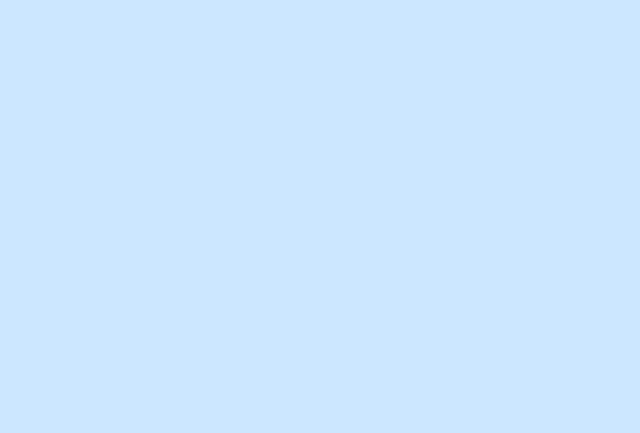
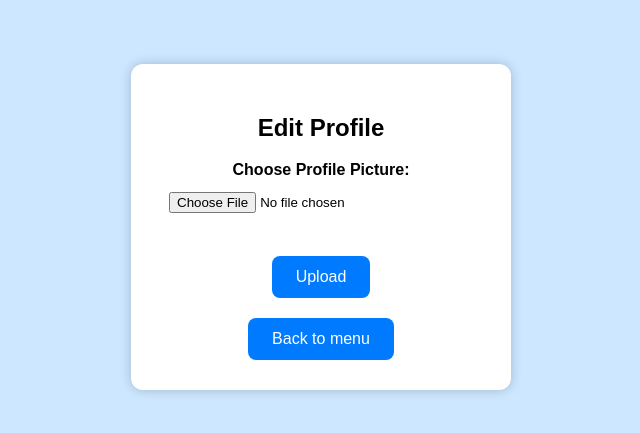
Before and after one commit to Yearsuck/hackUPC2025_frontend, a React (Create React App) app in the folder my-app/: page /EditProfile in a window 1280 px wide. Before the commit this address had no page. Shown: the part 173-606 px from the top of the page, without its empty margins (319-959 px from the left). Built offline with nearby package versions, Linux system fonts and the light colour scheme.

Commit message:
EditProfile done

```diff
--- a/my-app/src/App.js
+++ b/my-app/src/App.js
@@ -5,6 +5,7 @@ import SignUp from './SignUp';
 import Login from './Login';
 import Menu from './Menu'; // Importa el component Menu
 import TripResult from './TripResult';
+import EditProfile from './EditProfile';
 
 function App() {
 
@@ -17,6 +18,7 @@ function App() {
         <Route path="/Login" element={<Login />} />
         <Route path="/Menu" element={<Menu />} /> {/* Ruta per al component Menu */}
         <Route path="/TripResult" element={<TripResult />} /> {/* Ruta per al component TripResult */}
+        <Route path="/EditProfile" element={<EditProfile />} /> {/* Ruta per al component EditProfile */}
       </Routes>
     </Router>
     </div>
--- /dev/null
+++ b/my-app/src/EditProfile.js
@@ -0,0 +1,84 @@
+import React, { useState } from 'react';
+import './App.css';
+
+function EditProfile() {
+  const [picture, setPicture] = useState(null);
+  const [imageError, setImageError] = useState('');
+  const [successMessage, setSuccessMessage] = useState('');
+
+  const handleImageChange = (e) => {
+    const file = e.target.files[0];
+    const allowedTypes = ['image/png', 'image/jpeg', 'image/jpg', 'image/gif'];
+
+    if (file && !allowedTypes.includes(file.type)) {
+      setImageError('Only PNG, JPG, JPEG or GIF files are allowed.');
+      setPicture(null);
+    } else {
+      setImageError('');
+      setPicture(file);
+    }
+  };
+
+  const getTokenFromCookies = () => {
+    const match = document.cookie.match(/(^| )auth_token=([^;]+)/);
+    return match ? match[2] : null;
+  };
+
+  const handleSubmit = async (e) => {
+    e.preventDefault();
+
+    if (!picture) {
+      setImageError('Please select an image to upload.');
+      return;
+    }
+
+    const token = getTokenFromCookies();
+    if (!token) {
+      alert('You must be logged in to update your profile picture.');
+      return;
+    }
+
+    const formData = new FormData();
+    formData.append('picture', picture);
+
+    try {
+      const response = await fetch('http://localhost:5000/api/v1/user/profile_picture', {
+        method: 'PATCH',
+        headers: {
+          Authorization: `Bearer ${token}`,
+        },
+        body: formData,
+      });
+
+      if (!response.ok) {
+        const error = await response.json();
+        console.error('Upload error:', error);
+        throw new Error('Failed to upload image.');
+      }
+
+      setSuccessMessage('Profile picture updated successfully!');
+      setPicture(null);
+    } catch (error) {
+      console.error('Error uploading profile picture:', error);
+      alert('There was an error updating your profile picture. Try again.');
+    }
+  };
+
+  return (
+    <div className="form-container">
+      <h2>Edit Profile</h2>
+      <form onSubmit={handleSubmit}>
+        <label>
+          Choose Profile Picture:
+          <input type="file" accept="image/*" onChange={handleImageChange} />
+        </label>
+        {imageError && <p className="error">{imageError}</p>}
+        <button type="submit" className="button">Upload</button>
+      </form>
+      {successMessage && <p className="success">{successMessage}</p>}
+      <button className="button" onClick={() => window.location.href = '/Menu'}>Back to menu</button>
+    </div>
+  );
+}
+
+export default EditProfile;
--- a/my-app/src/Menu.js
+++ b/my-app/src/Menu.js
@@ -115,6 +115,15 @@ function Menu() {
     }
   };
 
+  const hovered = (isHovered) => {
+    const profilePic = document.querySelector('.profile-pic');
+    if (isHovered) {
+      profilePic.style.transform = 'scale(1.1)';
+    } else {
+      profilePic.style.transform = 'scale(1)';
+    }
+  }
+
   return (
     <div className="menu-page">
       <div className="top-right">
@@ -123,6 +132,9 @@ function Menu() {
           src={profilePictureURL}
           alt="Profile"
           className="profile-pic"
+          onMouseEnter={() => hovered(true)}
+          onMouseLeave={() => hovered(false)}
+          onClick={() => window.location.href = '/EditProfile'}
         />
       </div>
 
```
